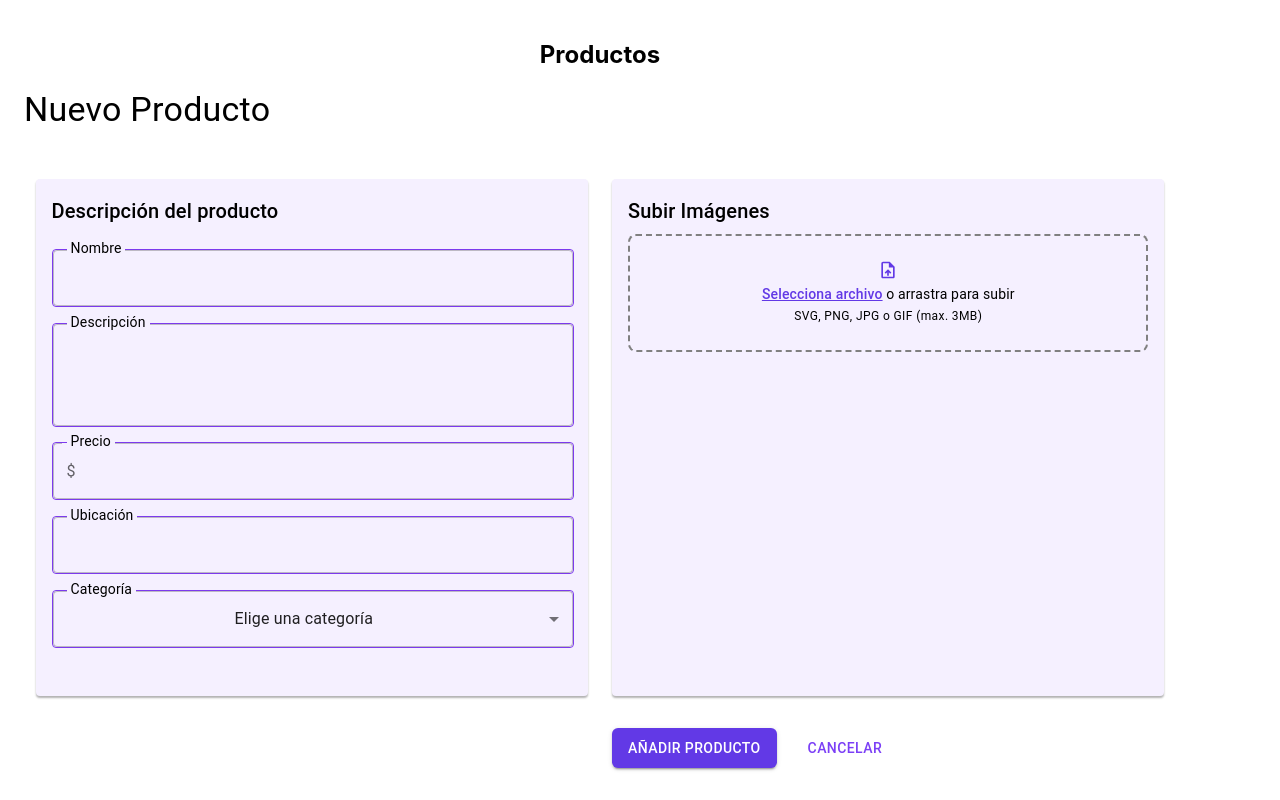
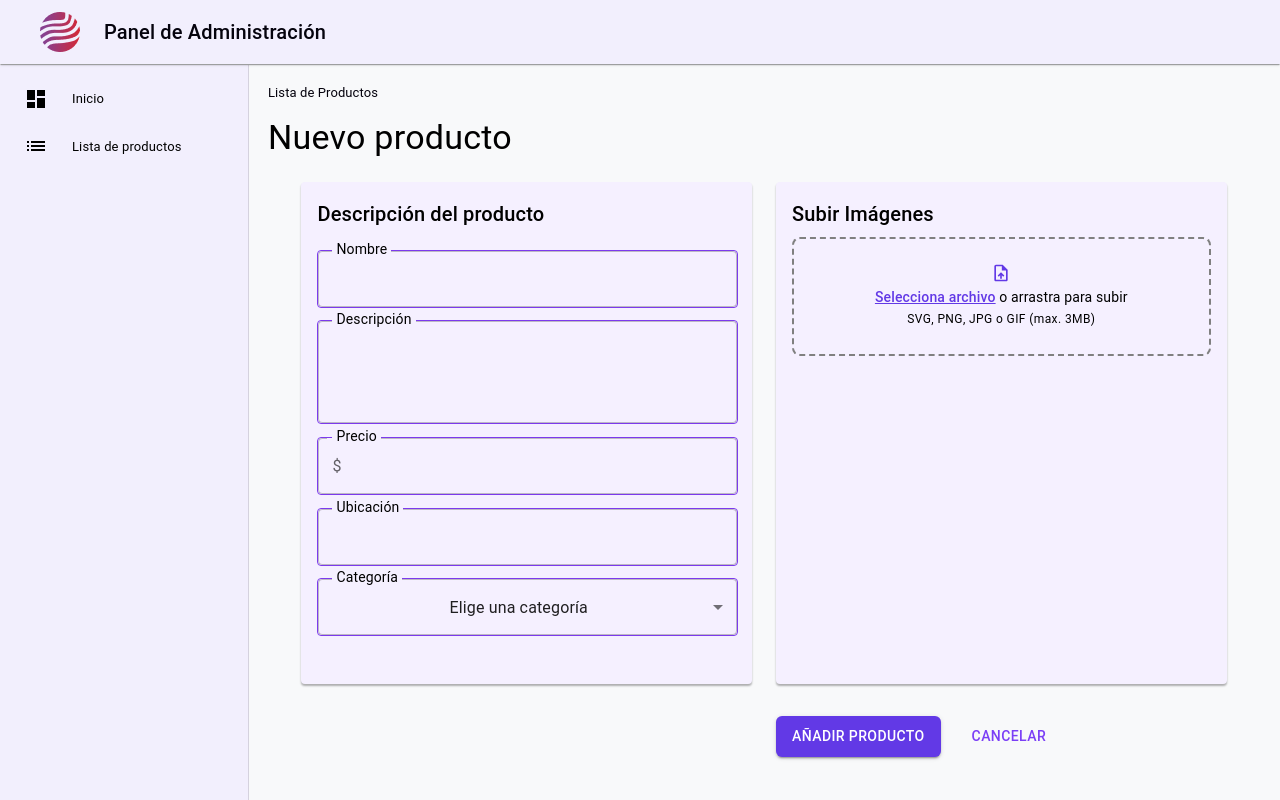
Before and after one commit to crisfelipe22/Xplora, a React (Vite) app in the folder frontend/: page /admin/productos/nuevo-producto in a window 1280 px wide. Built offline with nearby package versions, Linux system fonts and the light colour scheme.

Commit message:
Front-style: Estilos completos del panel administración

```diff
--- a/frontend/src/components/AddProductForm.jsx
+++ b/frontend/src/components/AddProductForm.jsx
@@ -6,6 +6,7 @@ import UploadFileIcon from "@mui/icons-material/UploadFile";
 import DeleteIcon from "@mui/icons-material/Delete";
 import axios from "axios";
 import styles from "../styles/AddProductForm.module.css"
+import SidebarAdmin from "./SidebarAdmin";
 
 const AddProductForm = () => {
     const [product, setProduct] = useState({
@@ -157,10 +158,22 @@ const AddProductForm = () => {
 
 
     return (
+        <Box className={styles.contenedorPrincipal}>
+            <SidebarAdmin/>
+
+            <Box className={styles.contenido}>
+                <Box className={styles.titleLista}>
+                    <Typography variant="h4" className={styles.titleListaProductos}>
+                        Lista de Productos
+                    </Typography>
+                </Box>
+                <Box className={styles.titleProduct}>
+                    <Typography variant="h4" className={styles.titleProducts}>
+                        Nuevo producto
+                    </Typography>
+                </Box>
+
                 <Container className={styles.container}>
-            <Typography variant="h4" gutterBottom className={styles.titulo}>
-                Nuevo Producto
-            </Typography>
 
                     <Box component="form" className={styles.form} onSubmit={handleSubmit}>
 
@@ -301,6 +314,9 @@ const AddProductForm = () => {
                         </Box>
                     </Box>
                 </Container>
+            </Box>
+
+        </Box>
 
     );
 };
--- a/frontend/src/pages/AddProduct.jsx
+++ b/frontend/src/pages/AddProduct.jsx
@@ -1,9 +1,9 @@
 import AddProductForm from "../components/AddProductForm"
+
 
 const AddProduct = () =>{
     return (
         <>
-            <h2>Productos</h2>
             <AddProductForm />
         </>
     )
--- a/frontend/src/styles/AddProductForm.module.css
+++ b/frontend/src/styles/AddProductForm.module.css
@@ -1,3 +1,19 @@
+.contenedorPrincipal{
+    display: flex;
+    min-height: 100vh;
+    background-color: #f8f9fa;
+    width: 100vw;
+}
+
+.contenido{
+    display: flex;
+    flex-grow: 1;
+    margin-top: 65px;
+    flex-direction: column;
+    padding: 20px;
+    background-color: #f8f9fa;
+}
+
 .container{
     max-width: 900px;
     margin: auto;
@@ -6,8 +22,28 @@
     gap: 24px;
 }
 
-.titulo{
+.titleListaProductos{
+    color: #05030D;
+    font-size: small !important;
+    margin-bottom: 16px !important;
+}
+
+.titleLista{
     display: flex;
+    flex-direction: column;
+    align-items: flex-start;
+}
+
+.titleListaProductos{
+    color: #05030D;
+    font-size: small !important;
+    margin-bottom: 16px !important;
+}
+
+.titleProduct{
+    display: flex;
+    flex-direction: column;
+    align-items: flex-start;
 }
 
 .form{
```
Lines whose indentation alone changed are shown as unchanged.
